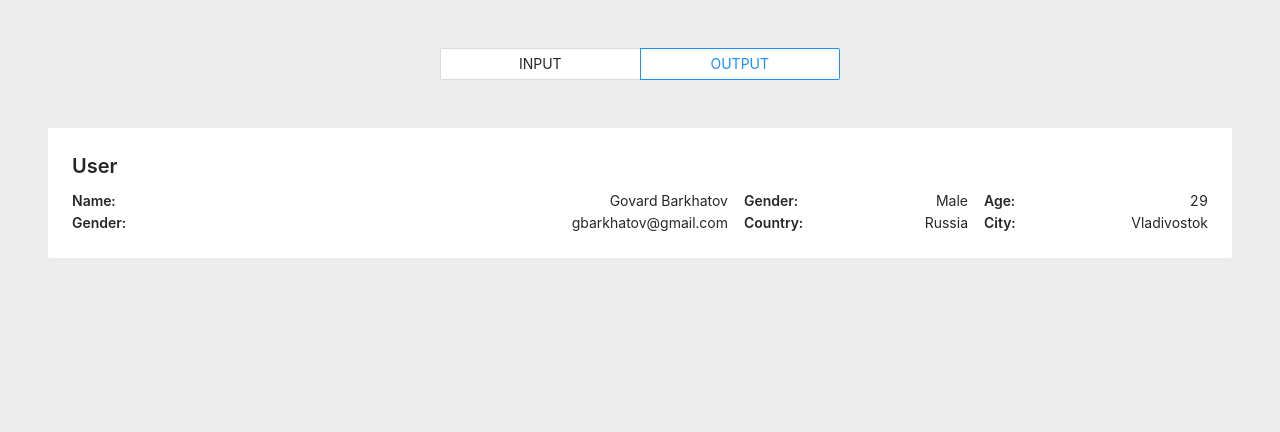
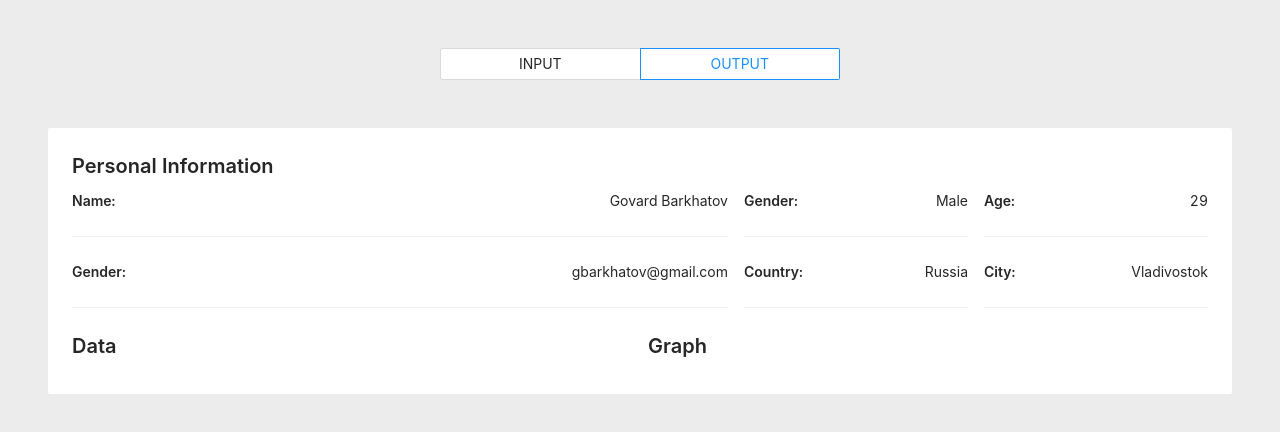
Before and after one commit to GBarkhatov/20-12-13-gbarkhatov-datameister, a React (Create React App) app: page / in a window 1280 px wide. Shown: the top 432 px of the page. Built offline with nearby package versions, Linux system fonts and the light colour scheme.

Commit message:
add divider

```diff
--- a/src/components/Output.js
+++ b/src/components/Output.js
@@ -1,6 +1,6 @@
 import React from 'react'
 import styled from 'styled-components/macro'
-import { Typography, Row, Col } from 'antd'
+import { Typography, Row, Col, Divider } from 'antd'
 
 const Component = styled.div``
 
@@ -16,7 +16,7 @@ const Capitalize = styled.p`
 const Output = ({ name, gender, age, email, country, city }) => {
   return (
     <Component>
-      <Typography.Title level={4}>User</Typography.Title>
+      <Typography.Title level={4}>Personal Information</Typography.Title>
       <Row gutter={[16, 16]}>
         <Col xs={24} sm={14}>
           <ColWrapper>
@@ -25,6 +25,7 @@ const Output = ({ name, gender, age, email, country, city }) => {
             </Typography>{' '}
             <p>{`${name.split(' ')[1]} ${name.split(' ')[0]}`}</p>
           </ColWrapper>
+          <Divider />
         </Col>
         <Col xs={24} sm={5}>
           <ColWrapper>
@@ -33,6 +34,7 @@ const Output = ({ name, gender, age, email, country, city }) => {
             </Typography>{' '}
             <Capitalize>{gender}</Capitalize>
           </ColWrapper>
+          <Divider />
         </Col>
         <Col xs={24} sm={5}>
           <ColWrapper>
@@ -41,6 +43,7 @@ const Output = ({ name, gender, age, email, country, city }) => {
             </Typography>{' '}
             <p>{age}</p>
           </ColWrapper>
+          <Divider />
         </Col>
       </Row>
       <Row gutter={[16, 16]}>
@@ -51,6 +54,7 @@ const Output = ({ name, gender, age, email, country, city }) => {
             </Typography>{' '}
             <p>{email}</p>
           </ColWrapper>
+          <Divider />
         </Col>
         <Col xs={24} sm={5}>
           <ColWrapper>
@@ -59,6 +63,7 @@ const Output = ({ name, gender, age, email, country, city }) => {
             </Typography>{' '}
             <Capitalize>{country}</Capitalize>
           </ColWrapper>
+          <Divider />
         </Col>
         <Col xs={24} sm={5}>
           <ColWrapper>
@@ -67,6 +72,15 @@ const Output = ({ name, gender, age, email, country, city }) => {
             </Typography>{' '}
             <Capitalize>{city}</Capitalize>
           </ColWrapper>
+          <Divider />
+        </Col>
+      </Row>
+      <Row gutter={[16, 16]}>
+        <Col xs={24} md={12}>
+          <Typography.Title level={4}>Data</Typography.Title>
+        </Col>
+        <Col xs={24} md={12}>
+          <Typography.Title level={4}>Graph</Typography.Title>
         </Col>
       </Row>
     </Component>
```
